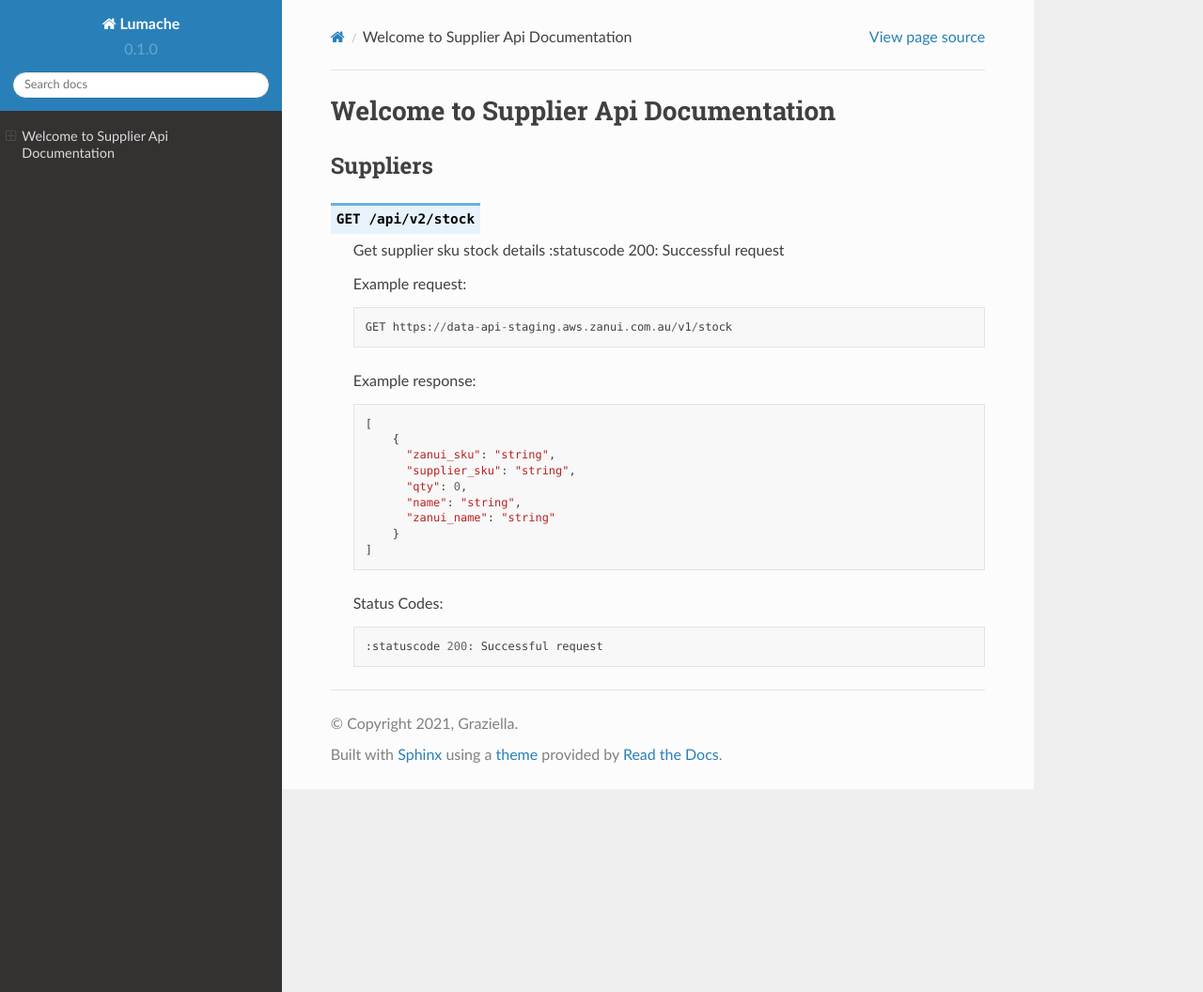
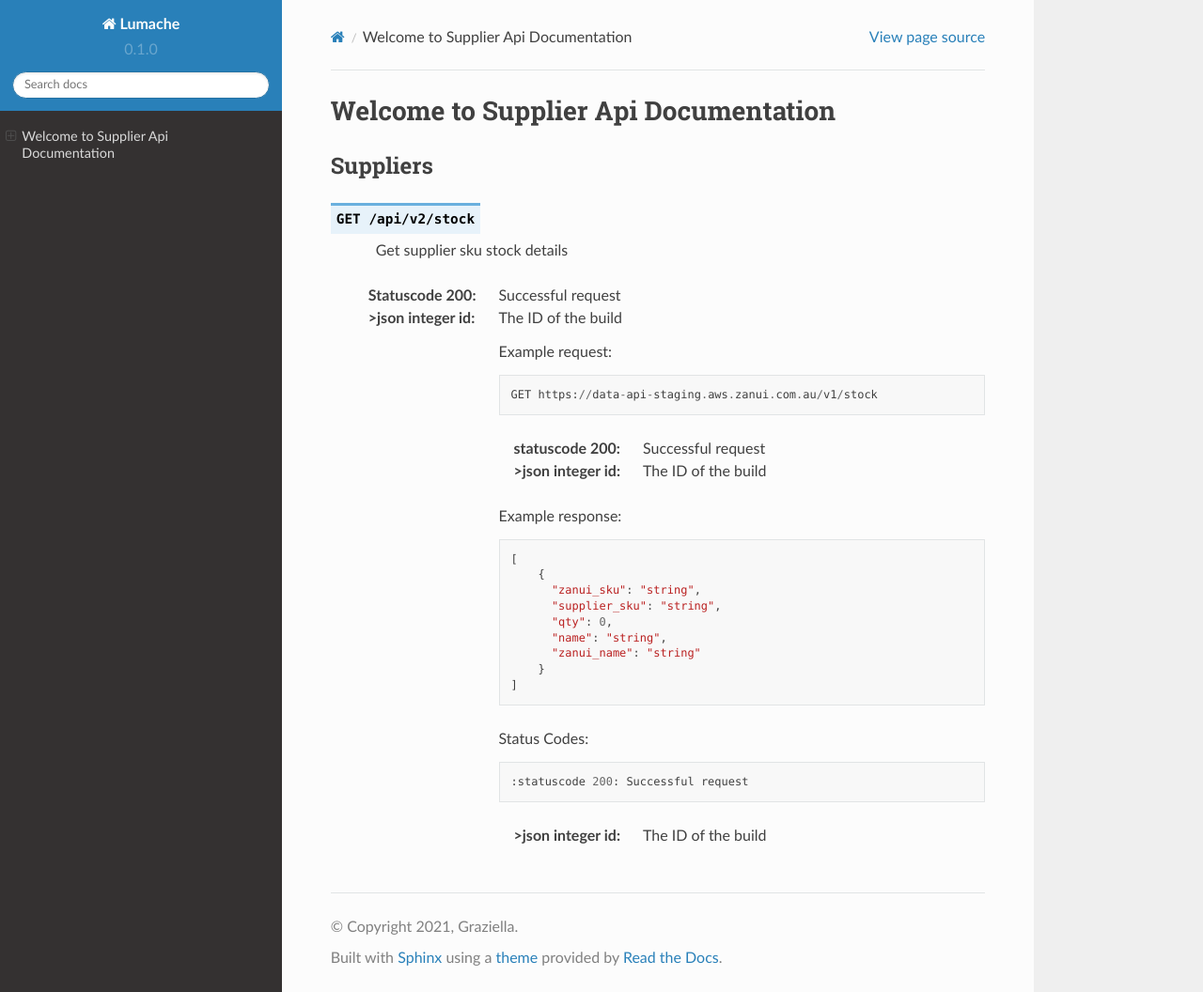
Before and after one commit to lalustine7/Supplier-API-Documentation, a Sphinx documentation site: the page built from docs/source/index.rst, in a window 1280 px wide and 1056 px high. Shown: the whole window at 94% size. Built offline with Sphinx 7.4.7 and the Read the Docs theme 2.0.0, drawn with Linux system fonts in a browser that asks for light colours.

Commit message:
Testing sphinx language

```diff
--- a/docs/source/index.rst
+++ b/docs/source/index.rst
@@ -7,11 +7,16 @@ Suppliers
 .. function:: GET /api/v2/stock
 
       Get supplier sku stock details
-      :statuscode 200: Successful request
+
+     :statuscode 200: Successful request
+     :>json integer id: The ID of the build
 
       Example request::
 
              GET https://data-api-staging.aws.zanui.com.au/v1/stock
+
+      :statuscode 200: Successful request
+      :>json integer id: The ID of the build
 
       Example response::
 
@@ -28,3 +33,5 @@ Suppliers
       Status Codes::
 
         :statuscode 200: Successful request
+
+      :>json integer id: The ID of the build
```
